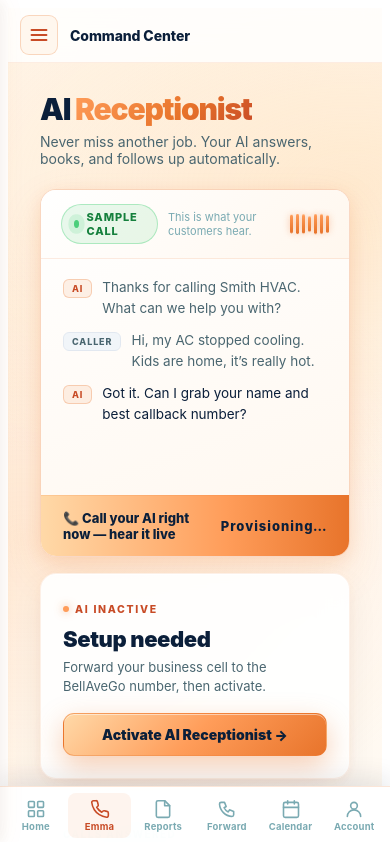
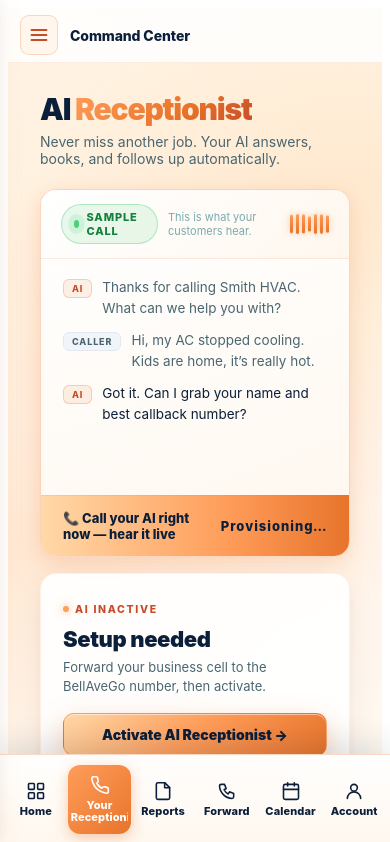
Before and after one commit to petermcshane0512-design/ringoco, a Next.js app: page /dashboard/receptionist in a window 390 px wide. Shown: the top 842 px of the page. Built offline with nearby package versions, Linux system fonts and the light colour scheme; no server answers.

Commit message:
Mobile tabbar: taller, bolder, sunset gradient active state, Emma→Your Receptionist

```diff
--- a/src/app/dashboard/layout.tsx
+++ b/src/app/dashboard/layout.tsx
@@ -227,7 +227,7 @@ export default function DashboardLayout({ children }: { children: React.ReactNod
           {[
             { href: '/dashboard', label: 'Home',
               svg: <><rect x="3" y="3" width="7" height="7" rx="1"/><rect x="14" y="3" width="7" height="7" rx="1"/><rect x="3" y="14" width="7" height="7" rx="1"/><rect x="14" y="14" width="7" height="7" rx="1"/></> },
-            { href: '/dashboard/receptionist', label: 'Emma',
+            { href: '/dashboard/receptionist', label: 'Your Receptionist',
               svg: <path d="M22 16.92v3a2 2 0 01-2.18 2 19.79 19.79 0 01-8.63-3.07 19.5 19.5 0 01-6-6A19.79 19.79 0 012.12 4.18 2 2 0 014.11 2h3a2 2 0 012 1.72c.127.96.361 1.903.7 2.81a2 2 0 01-.45 2.11L8.09 9.91a16 16 0 006 6l1.27-1.27a2 2 0 012.11-.45c.907.339 1.85.573 2.81.7A2 2 0 0122 16.92z"/> },
             { href: '/dashboard/reports', label: 'Reports',
               svg: <><path d="M14 2H6a2 2 0 0 0-2 2v16a2 2 0 0 0 2 2h12a2 2 0 0 0 2-2V8z"/><polyline points="14 2 14 8 20 8"/></> },
--- a/src/app/globals.css
+++ b/src/app/globals.css
@@ -402,47 +402,56 @@ html { overflow-x: hidden; }
     -webkit-backdrop-filter: blur(2px);
   }
 
-  /* Mobile bottom tab bar — always visible. 6 routes as icon+label pills. */
+  /* Mobile bottom tab bar — taller, bolder, brand-matched palette so it
+     feels like a real native app nav bar instead of a cramped strip. */
   .dash-mobile-tabbar {
     display: flex !important;
     position: fixed;
     bottom: 0; left: 0; right: 0;
     z-index: 100;
-    background: rgba(255,255,255,0.96);
-    backdrop-filter: blur(14px);
-    -webkit-backdrop-filter: blur(14px);
-    border-top: 1px solid rgba(232,116,43,0.18);
-    padding: 6px 4px calc(6px + env(safe-area-inset-bottom));
+    background: linear-gradient(180deg, rgba(255,255,255,0.94) 0%, rgba(255,247,238,0.98) 100%);
+    backdrop-filter: blur(16px);
+    -webkit-backdrop-filter: blur(16px);
+    border-top: 1.5px solid rgba(232,116,43,0.22);
+    padding: 10px 4px calc(10px + env(safe-area-inset-bottom));
     justify-content: space-around;
-    align-items: center;
-    box-shadow: 0 -8px 24px rgba(11,31,58,0.10);
+    align-items: stretch;
+    box-shadow: 0 -10px 28px rgba(11,31,58,0.12);
+    min-height: 64px;
   }
   .dash-mtab {
     flex: 1;
     display: flex; flex-direction: column; align-items: center; justify-content: center;
-    gap: 2px;
-    padding: 6px 2px;
+    gap: 4px;
+    padding: 10px 3px;
     text-decoration: none;
-    color: #7AAAB2;
-    font-size: 9.5px;
-    font-weight: 700;
-    letter-spacing: 0.02em;
-    border-radius: 8px;
-    transition: color 0.15s ease, background 0.15s ease;
+    color: #0B1F3A;
+    font-size: 11px;
+    font-weight: 800;
+    letter-spacing: 0.01em;
+    border-radius: 12px;
+    transition: color 0.18s ease, background 0.18s ease, transform 0.12s ease;
     min-width: 0;
+    line-height: 1.15;
   }
   .dash-mtab span {
-    white-space: nowrap;
+    white-space: normal;            /* allow 2-line labels like "Your Receptionist" */
     overflow: hidden;
-    text-overflow: ellipsis;
     max-width: 100%;
+    text-align: center;
+    display: -webkit-box;
+    -webkit-line-clamp: 2;
+    -webkit-box-orient: vertical;
   }
+  .dash-mtab svg { flex-shrink: 0; }
+  .dash-mtab:active { transform: scale(0.94); }
   .dash-mtab.is-active {
-    color: #C84B26;
-    background: rgba(232,116,43,0.08);
+    color: #fff;
+    background: linear-gradient(135deg, #FF9D5A 0%, #E8742B 100%);
+    box-shadow: 0 4px 14px rgba(232,116,43,0.36);
   }
   /* Push main content above the tab bar so it doesn't get hidden */
-  .dash-main main { padding-bottom: 72px !important; }
+  .dash-main main { padding-bottom: 96px !important; }
 
   /* Topbar: tighter padding, show hamburger, hide back-to-home pill */
   .dash-topbar {
```
